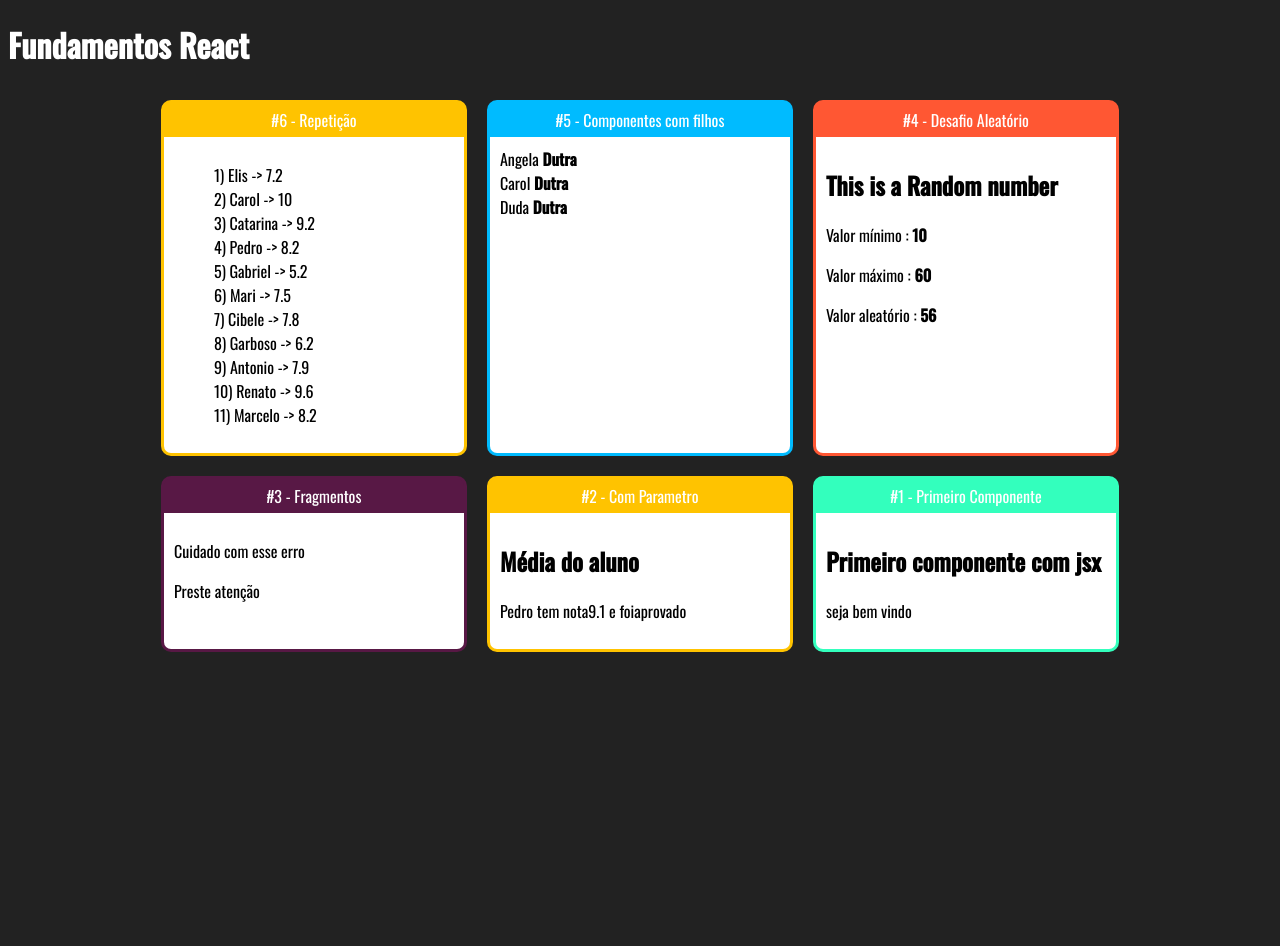
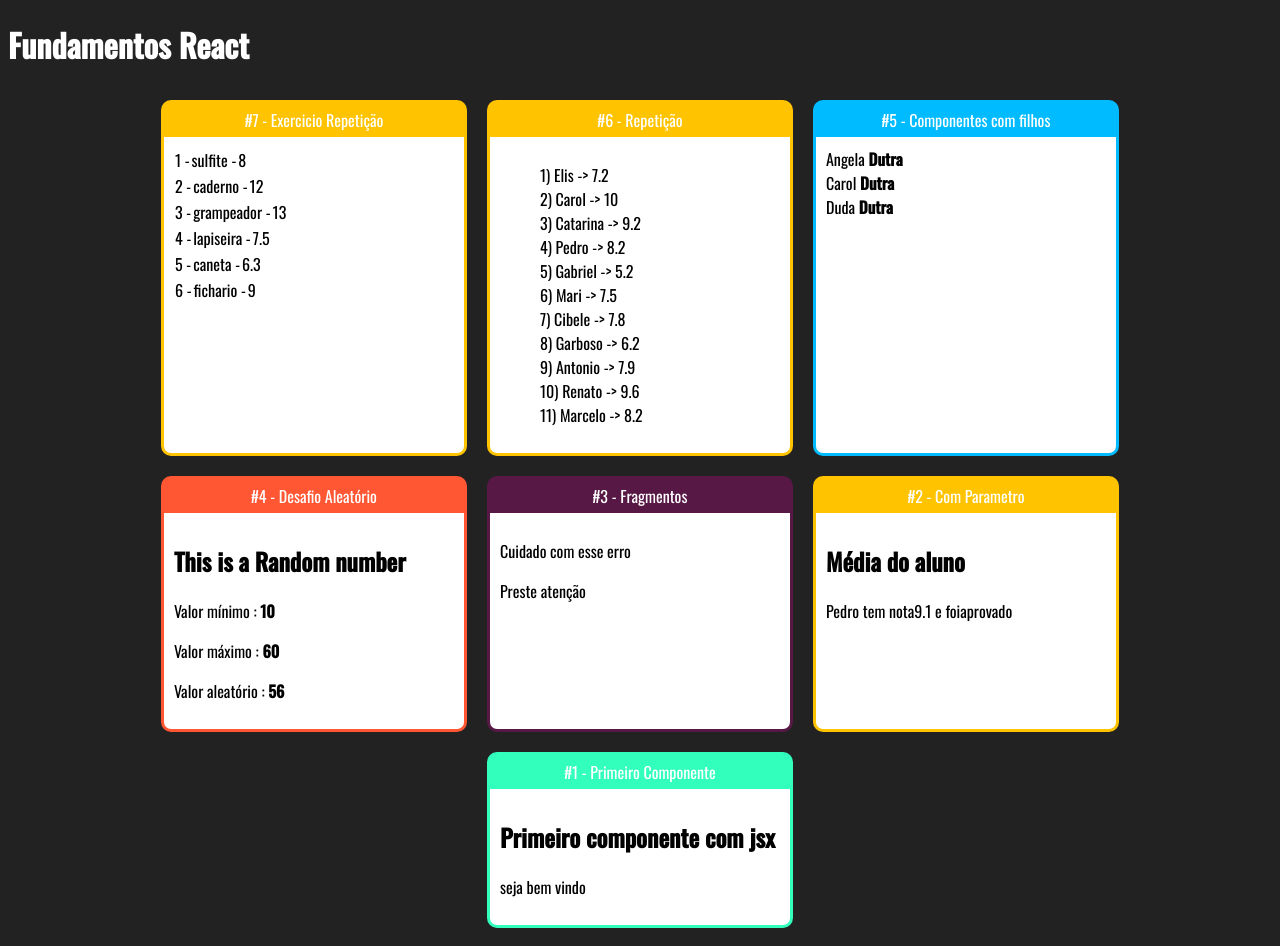
Before and after one commit to carolinadutras/udemy-react-redux, a React (Create React App) app in the folder fundamentos-react/: page / in a window 1280 px wide. Before the commit the page ends 800 px from the top, so only its background shows below. Built offline with nearby package versions, Linux system fonts and the light colour scheme.

Commit message:
exercicio repetiçao

```diff
--- a/fundamentos-react/src/App.jsx
+++ b/fundamentos-react/src/App.jsx
@@ -1,44 +1,47 @@
 import React from "react";
 import "./App.css";
-import ListaAlunos from './components/repeticao/ListaAlunos';
+import TabelaProdutos from "./components/repeticao/TabelaProdutos";
+import ListaAlunos from "./components/repeticao/ListaAlunos";
 import Primeiro from "./components/basicos/Primeiro";
 import ComParametro from "./components/basicos/ComParametro";
 import Fragmento from "./components/basicos/Fragment";
 import Aleatorio from "./components/basicos/Aleatorio";
 import Card from "./components/layout/Card";
-import Familia from './components/basicos/Familia';
-import FamiliaMembro from './components/basicos/FamiliaMembro'
+import Familia from "./components/basicos/Familia";
+import FamiliaMembro from "./components/basicos/FamiliaMembro";
 
 export default function App(props) {
   return (
     <div className="App">
       <h1>Fundamentos React</h1>
       <div className="Cards">
-      <Card titulo=" #6 - Repetição " color= '#FFC300'>
-<ListaAlunos/>
+      <Card titulo=" #7 - Exercicio Repetição  " color="#FFC300">
+          <TabelaProdutos />
+        </Card>
+        <Card titulo=" #6 - Repetição " color="#FFC300">
+          <ListaAlunos />
         </Card>
 
-      <Card titulo=" #5 - Componentes com filhos" color= '#00BBFF'>
-      <Familia sobrenome= 'Dutra' >
-         <FamiliaMembro nome='Angela'
-      />
-      <FamiliaMembro nome='Carol' />
-      <FamiliaMembro nome= 'Duda' />
-      </Familia>
+        <Card titulo=" #5 - Componentes com filhos" color="#00BBFF">
+          <Familia sobrenome="Dutra">
+            <FamiliaMembro nome="Angela" />
+            <FamiliaMembro nome="Carol" />
+            <FamiliaMembro nome="Duda" />
+          </Familia>
         </Card>
 
-        <Card titulo=" #4 - Desafio Aleatório" color= '#FF5733'>
+        <Card titulo=" #4 - Desafio Aleatório" color="#FF5733">
           <Aleatorio min={10} max={60} />
         </Card>
 
-        <Card titulo="#3 - Fragmentos" color= '#581845'>
+        <Card titulo="#3 - Fragmentos" color="#581845">
           <Fragmento />
         </Card>
 
-        <Card titulo="#2 -  Com Parametro" color ='#FFC300'>
+        <Card titulo="#2 -  Com Parametro" color="#FFC300">
           <ComParametro titulo="Média do aluno" nota={9.1} aluno="Pedro" />{" "}
         </Card>
-        <Card titulo=" #1 - Primeiro Componente" color = '#33FFBD'>
+        <Card titulo=" #1 - Primeiro Componente" color="#33FFBD">
           <Primeiro />
         </Card>
       </div>
--- a/fundamentos-react/src/components/repeticao/TabelaProdutos.jsx
+++ b/fundamentos-react/src/components/repeticao/TabelaProdutos.jsx
@@ -1,2 +1,29 @@
 import React from 'react';
 import produtos from '../../data/produto';
+
+export default (props)=>{
+
+const renderLista = produtos.map((produto)=>{
+return(<div>
+
+<tr key={produto.id} style={{border:'solid 1px '}}>
+<td >
+{produto.id} -
+</td>
+<td>
+{produto.nome} -
+</td>
+<td>
+{produto.preco}
+</td>
+</tr>
+
+</div>)
+})
+return(
+    <div>
+        {renderLista}
+    </div>
+
+)
+}
```
